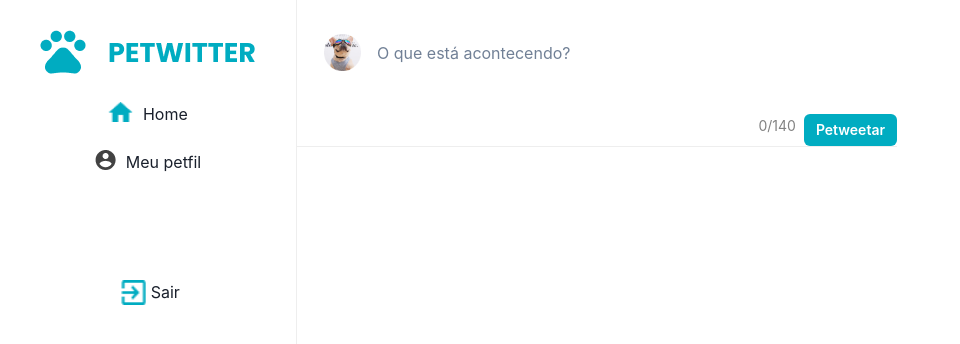
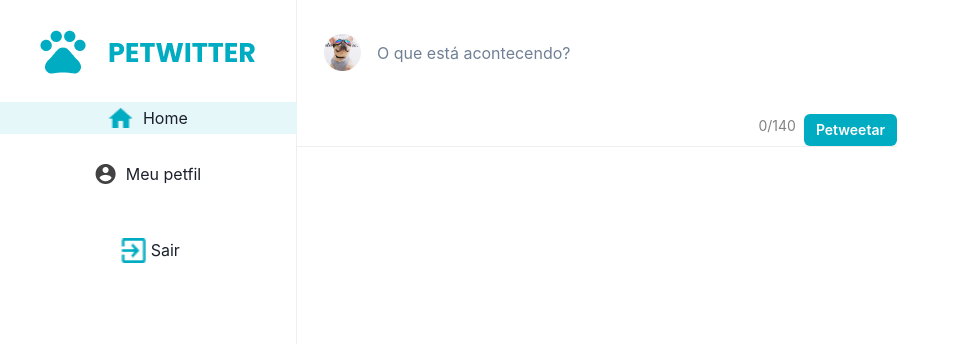
Before and after one commit to leitekarol/twitterpets-front, a React (Create React App) app: page / in a window 1280 px wide. Shown: the top 344 px of the page, without its empty margins (0-960 px from the left). Built offline with nearby package versions, Linux system fonts and the light colour scheme; no server answers; sample sign-in values are in the browser's storage; what javascript-time-ago would draw is missing.

Commit message:
Integração de Páginas

```diff
--- a/src/App.js
+++ b/src/App.js
@@ -13,7 +13,7 @@ function App() {
           <Route path="/login" element={<Login />} />
           <Route path="/signup" element={<SignUp />} />
           <Route path="/" element={<RequireAuth> <Home/></RequireAuth>} />
-          <Route path="/profile" element={<RequireAuth><Profile /></RequireAuth>} />
+          <Route path="/profile/:user_id" element={<RequireAuth><Profile /></RequireAuth>} />
 
 
       </Routes>
--- a/src/components/CardTweet.js
+++ b/src/components/CardTweet.js
@@ -6,20 +6,21 @@ import nikoViraLata from '../images/nikoViraLata.png'
 // import LaikaSputnik from "../images/LaikaSputnik.png"
 // import simbaGatinho from "../images/simbaGatinho.png"
 // import wandaPeixe from "../images/wandaPeixe.png"
-import { Flex, Link, Text, Image } from '@chakra-ui/react'
+import { Flex, Text, Image } from '@chakra-ui/react'
 import { useEffect, useState } from 'react';
 import { getUser } from '../services/auth';
 import ReactTimeAgo from 'react-time-ago';
+import { useLocation } from 'react-router-dom';
 // import portugueseStrings from 'react-timeago/lib/language-strings/pt'
 // import buildFormatter from 'react-timeago/lib/formatters/buildFormatter'
 // import TimeAgo from 'javascript-time-ago';
-
+import { Link } from "react-router-dom";
 
 
 const CardTweet = ({body, createdAt, user_id}) => {
 
-    //  const formatter = buildFormatter(portugueseStrings)
 
+    const location = useLocation();
     const [user, setUser] = useState({name: "Carregando", username: "Carregando"})
      useEffect(() => {
         const request = async () => {
@@ -38,10 +39,11 @@ const CardTweet = ({body, createdAt, user_id}) => {
            <Image alignSelf={'flex-start'} boxSize={'48px'} src={nikoViraLata}/>
            <Flex  pr={'4px'} gap={'8px'}  color={'#757575;'} direction={'column'}>
            <Flex direction={'row'} gap={'4px'} alignItems={'center'}>
-           <Link to="/profile"  fontSize={['14px','15px']} lineHeight={'19px'} fontWeight={'700'}
+           <Link to={`${location.pathname === "/" ? "/profile/" + user_id : "#"}`}  fontSize={['14px','15px']}
+           lineHeight={'19px'} fontWeight={'700'}
            >{user?.name}</Link> <Text  fontWeight={'300'} lineHeight={'17px'}
            fontSize={['12px', '15px']}> {user?.username}</Text>
-          <Text fontSize={['12px','15px']} fontWeight={['300','400']} lineHeight={['17px','21px']} >.</Text><ReactTimeAgo locale='pt-BR' date={Date.parse(createdAt)} fontWeight={['300','400']}
+          <Text fontSize={['12px','15px']} fontWeight={['300','400']} lineHeight={['17px','21px']}>.</Text><ReactTimeAgo locale='pt-BR' date={Date.parse(createdAt)} fontWeight={['300','400']}
           fontSize={['12px', '15px']} lineHeight={['17px','21px']}/>
           </Flex>
           <Text  fontWeight={'400'} fontSize={'14px'} color={'#141619;'}>{body}</Text>
--- a/src/components/Feed.js
+++ b/src/components/Feed.js
@@ -7,17 +7,19 @@ import InfiniteScroll from 'react-infinite-scroll-component';
 function Feed(){
     const [tweet, setTweet] = useState([]);
     // const [hasMore, setHasMore] = useState(true);
+    const [skip, setSkip] = useState(0);
     useEffect(() => {
         const request = async () => {
           try {
-            const response = await getAllTweet()
+            const response = await getAllTweet(skip)
             setTweet(response.data);
+            console.log(response.data);
           } catch (error) {
-            alert("não foi possível listar os tweets");
+            alert("Não foi possível listar os tweets");
           }
     }
     request();
-  }, [])
+  }, [skip])
 
     return(
 
--- a/src/components/MenuDesktop.js
+++ b/src/components/MenuDesktop.js
@@ -12,8 +12,8 @@ return (
           <Flex p={'24px'}>
            <Image src={logoMenuDesktop}/>
           </Flex>
-              <MenuLink />
-              <SignoutModal/>
+              <MenuLink/>
+              <SignoutModal m={'0px'}/>
               </Flex>
 )
 }
--- a/src/components/MenuLink.js
+++ b/src/components/MenuLink.js
@@ -1,32 +1,35 @@
 import React from 'react';
 import homeicon from "../images/homeicon.png"
 import profileicon from "../images/profileicon.png"
-import { Link, Link as ReachLink } from "react-router-dom";
-import { Image, Flex } from '@chakra-ui/react';
+import { Link as ReachLink, useLocation } from "react-router-dom";
+import { Image, Flex, Box } from '@chakra-ui/react';
+import { useAuth } from '../context/auth-context';
 
 
+function MenuLink (){
 
-function menuLink (){
+  const {user} = useAuth();
+  const location = useLocation();
 
     return(
-        <Flex  direction={'column'}  alignItems={'center'} gap={'24px'} w={['','297px']} h={['','148px']} >
+        <Flex  direction={'column'}  alignItems={'center'} gap={'24px'} w={['','297px']}  >
 
-        <Link width={'100%'} variant ="link" as={ReachLink} to="/"  colorScheme="teal"
-        textAlign={"center"}>
-              <Flex direction={'row'} >
+        <Box  width={'100%'} h={'32px'} variant ="link" as={ReachLink} to={"/"}  colorScheme="teal"
+        textAlign={"center"} bg={location.pathname === '/' ? "#E5F7F9;" : ""}>
+        <Flex direction={'row'} justifyContent={'center'} alignItems={'center'} pt={'4px'} >
         <Image display={['none', 'flex']} h={'20px'} mr='10px' src={homeicon}/>Home
         </Flex>
-        </Link>
+        </Box>
 
-       <Link  width={'100%'} variant ="link" as={ReachLink} to="/profile"  colorScheme="teal"
-        textAlign={"center"}>
-             <Flex direction={'row'} >
+       <Box  width={'100%'} h={'32px'} variant ="link" as={ReachLink} to={`/profile/${user.id}`}   colorScheme="teal"
+        textAlign={"center"} bg={location.pathname === `/profile/${user.id}` ? "#E5F7F9;" : ""}>
+             <Flex direction={'row'} justifyContent={'center'} alignItems={'center'} pt={'4px'}>
              <Image  display={['none', 'flex']} h={'20px'} mr='10px' src={profileicon}/>
              Meu petfil
              </Flex>
-             </Link>
+             </Box>
              </Flex>
     )
 }
 
-export default menuLink;
+export default MenuLink;
--- a/src/components/MenuMobile.js
+++ b/src/components/MenuMobile.js
@@ -15,7 +15,7 @@ function MenuMobile() {
   const btnRef = React.useRef()
 
   return (
-    <Flex direction={['column']}  maxWidth={'480px'} w={'100%'} h={'48px'} alignItems={'center'}  position={'fixed'}>
+    <Flex direction={['column']}  maxWidth={'480px'} w={'100%'}  alignItems={'center'}  position={'fixed'}>
     <Box display={'flex'}   boxShadow="base"  p="3" flexDirection={'row'}
      bgImage={[logoMenuMobile, logoMenuDesktop ]} bgRepeat="no-repeat" bgPosition={"center"}
      width={"100%"}  borderBottom={'ButtonShadow'}>
@@ -34,7 +34,7 @@ function MenuMobile() {
           </DrawerHeader>
           <DrawerBody h={'138px'} >
             <MenuLink/>
-            <SignoutModal/>
+            <SignoutModal m={'0px'}/>
           </DrawerBody>
         </DrawerContent>
       </Drawer>
--- a/src/components/UserProfile.js
+++ b/src/components/UserProfile.js
@@ -1,33 +1,33 @@
-import React, { useEffect, useState } from 'react';
+import React, { useEffect, useState} from 'react';
 import {Flex} from "@chakra-ui/react";
 import { listUserTweet } from '../services/auth';
 import { useAuth } from '../context/auth-context';
 import CardTweet from './CardTweet';
-
+import { useParams } from 'react-router-dom';
 
 const UserProfile = () => {
 
-     const { user } = useAuth()
+     const { user } = useAuth();
     const [userTweet, setUserTweet] = useState([]);
+    const {user_id} = useParams();
 
     useEffect(() => {
         const request = async () => {
           try {
-            const response = await listUserTweet(user.id)
+            const response = await listUserTweet(user_id ? user_id : user.id)
             setUserTweet(response.data);
           } catch (error) {
             alert("não foi possível listar os tweets deste usuário!");
           }
     }
     request();
-  }, [user.id])
+  }, [user.id, user_id])
 
     return(
           <Flex direction={'column'}>
             {userTweet.map ((element) => <CardTweet body={element.body} createdAt={element.createdAt}
-                user_id={element.user_id} /> )}
+           user_id={element.user_id} /> )}
           </Flex>
     )
 }
-
 export default UserProfile;
--- a/src/components/signoutModal.js
+++ b/src/components/signoutModal.js
@@ -29,7 +29,7 @@ import signouticon from "../images/signouticon.png"
           </ModalContent>
       </Modal>
 
-      <LinkBox pt={"30px"} onClick={onOpen}  alignSelf={'center'} display={"flex"} flexDirection={"row"}><Image  src={signouticon} boxSize='25px' mx={"0.3rem"} alt='Photo'/> Sair </LinkBox>
+      <LinkBox pt={"48px"} justifyContent={'center'} onClick={onOpen} display={"flex"} flexDirection={"row"}><Image  src={signouticon} boxSize='25px' mx={"0.3rem"} alt='Photo'/> Sair </LinkBox>
 
 
       </>
--- a/src/context/auth-context.js
+++ b/src/context/auth-context.js
@@ -1,6 +1,5 @@
 import { createContext, useState, useContext } from "react";
 import { useLocation, Navigate } from "react-router-dom";
-
 import { setInStorage, login } from "../services/auth";
 
 const AuthContext = createContext(null);
--- a/src/routes/Profile.js
+++ b/src/routes/Profile.js
@@ -11,7 +11,7 @@ function Profile(){
         <Flex direction={['column']}  mw={["480px", "1280px"]}  mh={["800px", "720px"]}>
                  <Flex display={["flex", "none"]} direction={'column'} >
                    <MenuMobile />
-                   <Flex direction={'column'}>
+                   <Flex direction={'column'} mt={"50px"}>
                    <HeaderProfile/>
                    <UserProfile/>
                    </Flex>
--- a/src/services/auth.js
+++ b/src/services/auth.js
@@ -8,7 +8,7 @@ export const createTweet = (data) => client.post("/tweet", data);
 
 export const getUser = (id) => client.get(`/users/${id}`);
 
-export const getAllTweet = () => client.get("/tweet");
+export const getAllTweet = (skip) => client.get(`/tweet?take=10&skip=${skip}`);
 
 export const listUserTweet = (id) => client.get(`/tweet/${id}`);
 
```
Also changed, not shown: src/components/HeaderProfile.js (+20 -5 lines).
